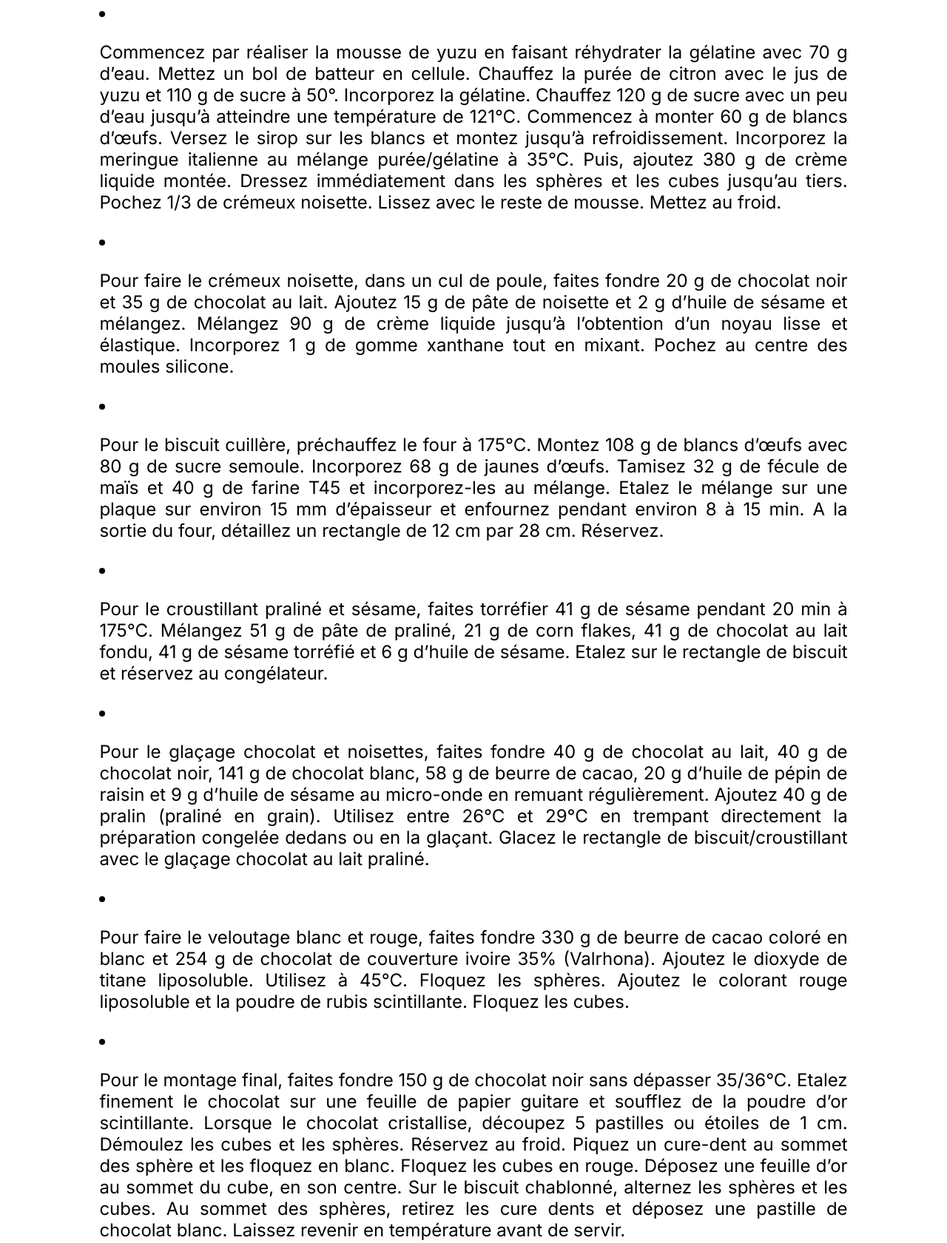
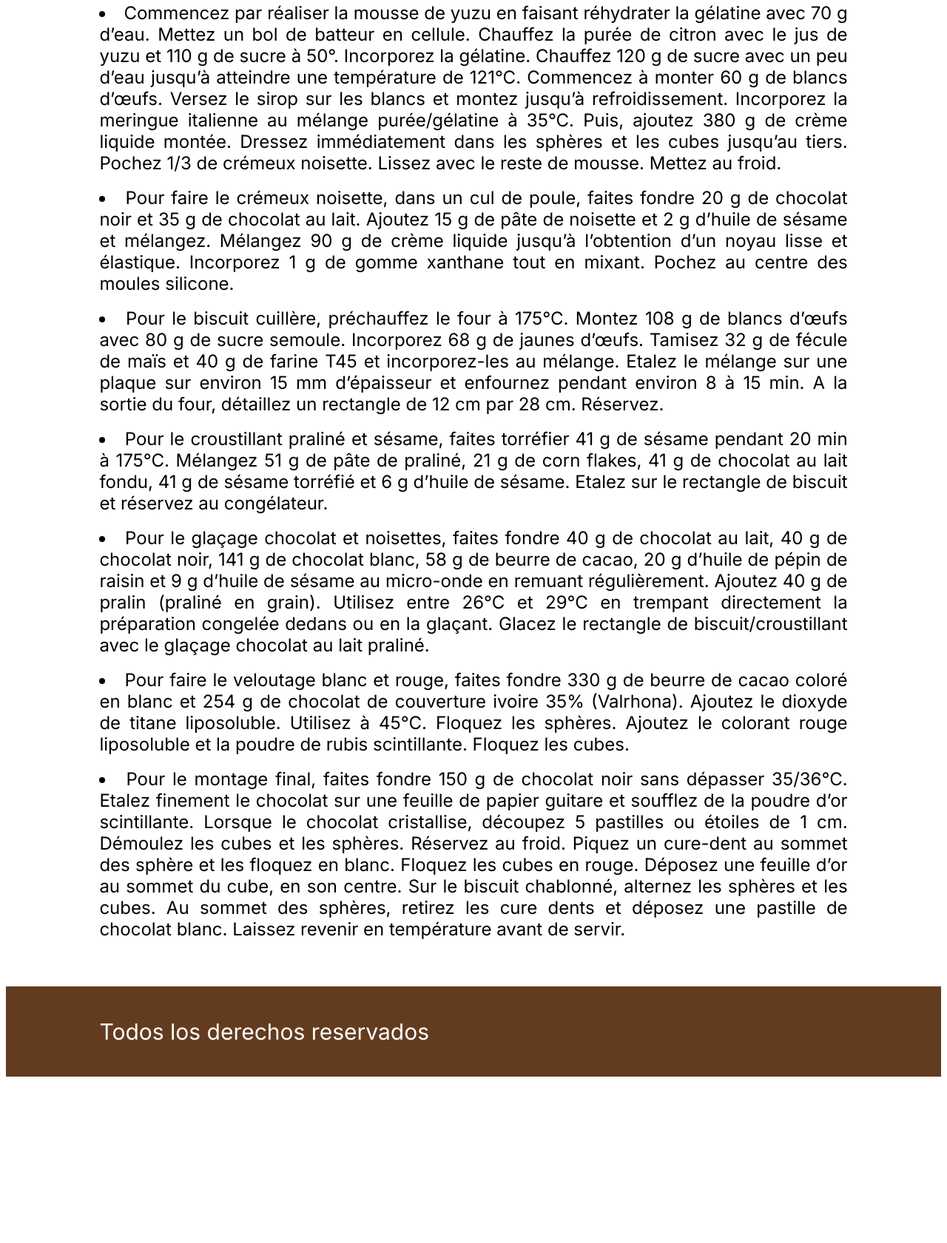
Before and after one commit to maodiazEDU/07.12.2024-recetas-2023, a plain HTML site: page index.html in a window 1280 px wide. Shown: the part 2001-3682 px from the top of the page at 74% size. After the commit the page ends 3465 px from the top, so only its background shows below. Drawn offline with Linux system fonts and the light colour scheme.

Commit message:
Corrijo lista seccion preparacion

```diff
--- a/css/styles.css
+++ b/css/styles.css
@@ -67,6 +67,7 @@ li {
     font-size: 24px;
     font-family: 'Inter', sans-serif;
     padding-right: 10%;
+    text-align: justify;
 }
 
 p{
--- a/index.html
+++ b/index.html
@@ -48,39 +48,45 @@
     <hr class="linea-gruesa">
     <div class="lista">
         <h2>Preparación</h2>
-        <li><p>Commencez par réaliser la mousse de yuzu en faisant réhydrater la gélatine avec 70 g d’eau.
+        <li>Commencez par réaliser la mousse de yuzu en faisant réhydrater la gélatine avec 70 g d’eau.
             Mettez un bol de batteur en cellule. Chauffez la purée de citron avec le jus de yuzu et 110 g
             de sucre à 50°. Incorporez la gélatine. Chauffez 120 g de sucre avec un peu d’eau jusqu’à atteindre
             une température de 121°C. Commencez à monter 60 g de blancs d’œufs. Versez le sirop sur les blancs
             et montez jusqu’à refroidissement. Incorporez la meringue italienne au mélange purée/gélatine à
             35°C. Puis, ajoutez 380 g de crème liquide montée. Dressez immédiatement dans les sphères et les
-            cubes jusqu’au tiers. Pochez 1/3 de crémeux noisette. Lissez avec le reste de mousse. Mettez au froid.</p></li>
-        <li><p>Pour faire le crémeux noisette, dans un cul de poule, faites fondre 20 g de chocolat noir et
+            cubes jusqu’au tiers. Pochez 1/3 de crémeux noisette. Lissez avec le reste de mousse. Mettez au froid.</li>
+            <br>
+        <li>Pour faire le crémeux noisette, dans un cul de poule, faites fondre 20 g de chocolat noir et
             35 g de chocolat au lait. Ajoutez 15 g de pâte de noisette et 2 g d’huile de sésame et mélangez.
             Mélangez 90 g de crème liquide jusqu’à l’obtention d’un noyau lisse et élastique. Incorporez 1 g de
-            gomme xanthane tout en mixant. Pochez au centre des moules silicone.</p></li>
-        <li><p>Pour le biscuit cuillère, préchauffez le four à 175°C. Montez 108 g de blancs d’œufs avec 80 g de
+            gomme xanthane tout en mixant. Pochez au centre des moules silicone.</li>
+            <br>
+        <li>Pour le biscuit cuillère, préchauffez le four à 175°C. Montez 108 g de blancs d’œufs avec 80 g de
             sucre semoule. Incorporez 68 g de jaunes d’œufs. Tamisez 32 g de fécule de maïs et 40 g de farine T45
             et incorporez-les au mélange. Etalez le mélange sur une plaque sur environ 15 mm d’épaisseur et enfournez
-            pendant environ 8 à 15 min. A la sortie du four, détaillez un rectangle de 12 cm par 28 cm. Réservez.</p></li>
-        <li><p>Pour le croustillant praliné et sésame, faites torréfier 41 g de sésame pendant 20 min à 175°C.
+            pendant environ 8 à 15 min. A la sortie du four, détaillez un rectangle de 12 cm par 28 cm. Réservez.</li>
+            <br>
+        <li>Pour le croustillant praliné et sésame, faites torréfier 41 g de sésame pendant 20 min à 175°C.
             Mélangez 51 g de pâte de praliné, 21 g de corn flakes, 41 g de chocolat au lait fondu, 41 g de sésame
-            torréfié et 6 g d’huile de sésame. Etalez sur le rectangle de biscuit et réservez au congélateur.</p></li>
-        <li><p>Pour le glaçage chocolat et noisettes, faites fondre 40 g de chocolat au lait, 40 g de chocolat noir,
+            torréfié et 6 g d’huile de sésame. Etalez sur le rectangle de biscuit et réservez au congélateur.</li>
+            <br>
+        <li>Pour le glaçage chocolat et noisettes, faites fondre 40 g de chocolat au lait, 40 g de chocolat noir,
             141 g de chocolat blanc, 58 g de beurre de cacao, 20 g d’huile de pépin de raisin et 9 g d’huile de sésame
             au micro-onde en remuant régulièrement. Ajoutez 40 g de pralin (praliné en grain). Utilisez entre 26°C
             et 29°C en trempant directement la préparation congelée dedans ou en la glaçant. Glacez le rectangle de
-            biscuit/croustillant avec le glaçage chocolat au lait praliné.</p></li>
-        <li><p>Pour faire le veloutage blanc et rouge, faites fondre 330 g de beurre de cacao coloré en blanc et 254
+            biscuit/croustillant avec le glaçage chocolat au lait praliné.</li>
+            <br>
+        <li>Pour faire le veloutage blanc et rouge, faites fondre 330 g de beurre de cacao coloré en blanc et 254
             g de chocolat de couverture ivoire 35% (Valrhona). Ajoutez le dioxyde de titane liposoluble. Utilisez à 45°C.
-            Floquez les sphères. Ajoutez le colorant rouge liposoluble et la poudre de rubis scintillante. Floquez les cubes.</p></li>
-        <li><p>Pour le montage final, faites fondre 150 g de chocolat noir sans dépasser 35/36°C. Etalez finement le
+            Floquez les sphères. Ajoutez le colorant rouge liposoluble et la poudre de rubis scintillante. Floquez les cubes.</li>
+            <br>
+        <li>Pour le montage final, faites fondre 150 g de chocolat noir sans dépasser 35/36°C. Etalez finement le
             chocolat sur une feuille de papier guitare et soufflez de la poudre d’or scintillante. Lorsque le chocolat
             cristallise, découpez 5 pastilles ou étoiles de 1 cm. Démoulez les cubes et les sphères. Réservez au froid.
             Piquez un cure-dent au sommet des sphère et les floquez en blanc. Floquez les cubes en rouge. Déposez une
             feuille d’or au sommet du cube, en son centre. Sur le biscuit chablonné, alternez les sphères et les cubes.
             Au sommet des sphères, retirez les cure dents et déposez une pastille de chocolat blanc. Laissez revenir en
-            température avant de servir.</p></li>
+            température avant de servir.</li>
     </div>
 
     <footer class="footer">
```
